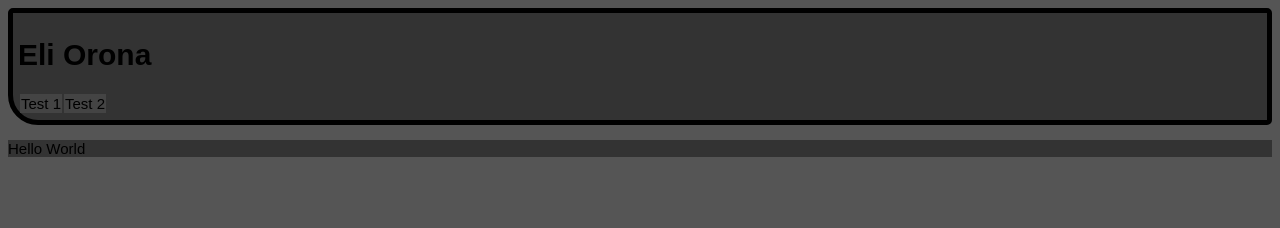
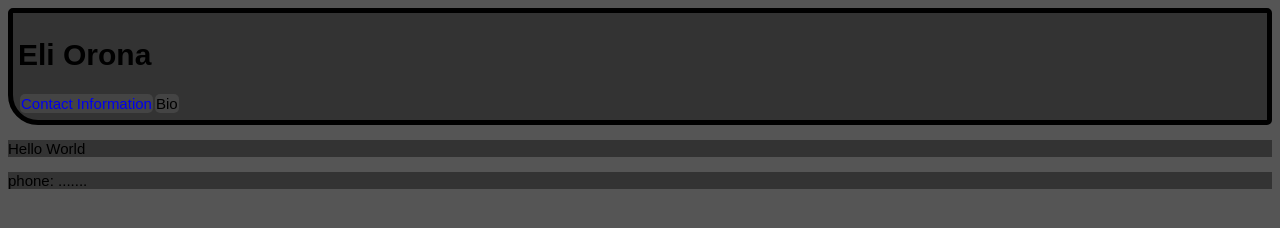
Before and after one commit to 1198159/TechnototesWebsite, a plain HTML site: page index.html in a window 1280 px wide. Drawn offline with Linux system fonts and the light colour scheme.

Commit message:
another quick update to test deploying

```diff
--- a/index.html
+++ b/index.html
@@ -6,13 +6,14 @@
 <body>
 	<header>
 		<h1>Eli Orona</h1>
-		<table id = "navigation">
+		<table id="navigation">
 			<tr>
-				<td> Test 1</td>
-				<td> Test 2 </td>
+				<td><a href="#contact"> Contact Information</a></td>
+				<td>Bio</td>
 			</tr>
 		</table>
 	</header>
 	<p>Hello World</p>
+	<p id = "contact"> phone: .......</p>
 </body>
 </html>
--- a/mainCss.css
+++ b/mainCss.css
@@ -12,12 +12,18 @@ header {
 	border: 5px solid black;
 	border-radius: 5px;
 	border-bottom-left-radius: 30px;
-
 	padding: 5px;
 }
-#navigation td{
-	background-color:#444444;
+
+#navigation td {
+	background-color: #444444;
+	border-radius: 5px;
 }
-#navigation td:hover{
-	background-color:#666666;
+
+#navigation td:hover {
+	background-color: #666666;
 }
+
+a:link {
+	text-decoration: none
+}
```
Also changed, not shown: 1 other file.
